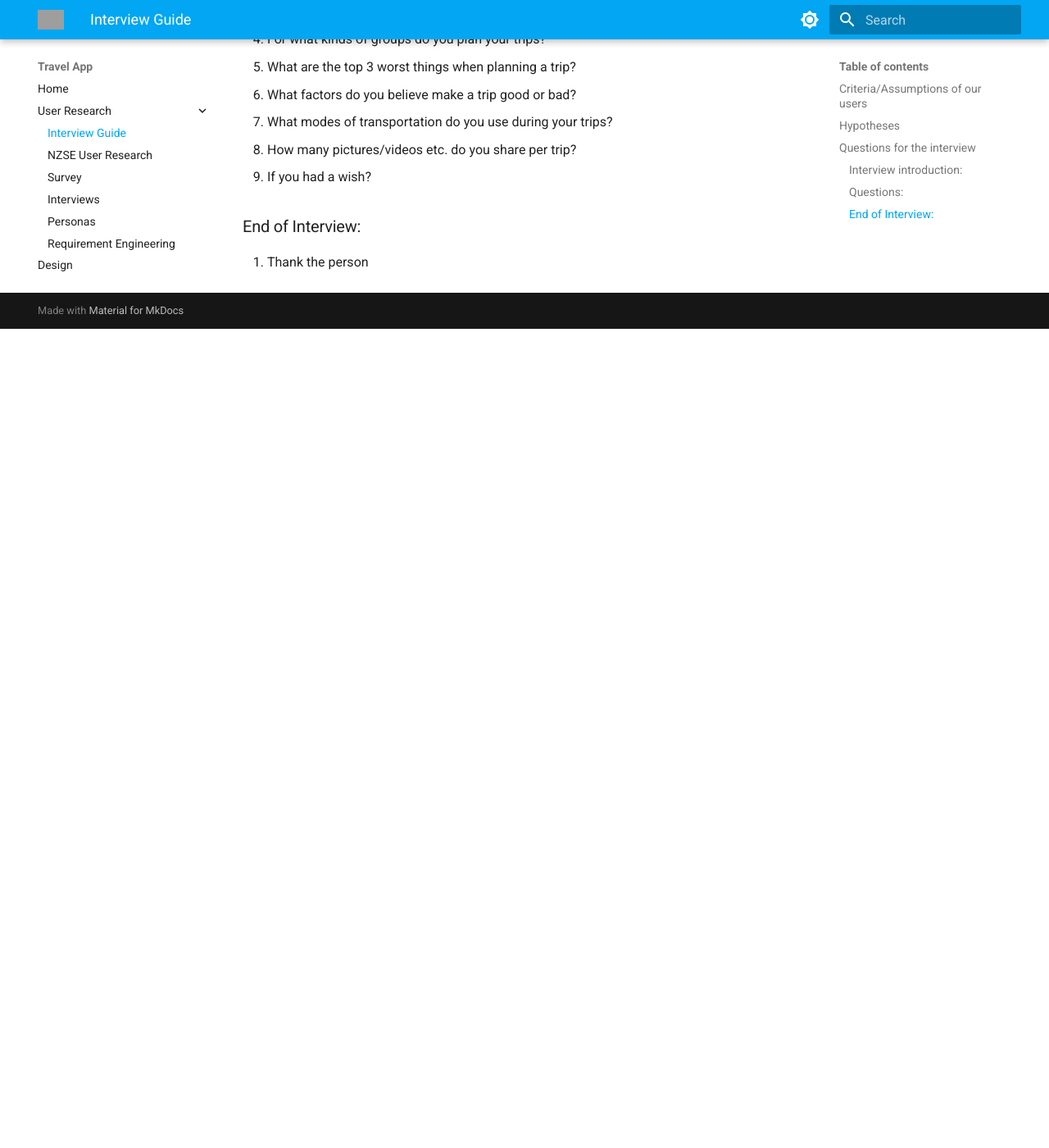
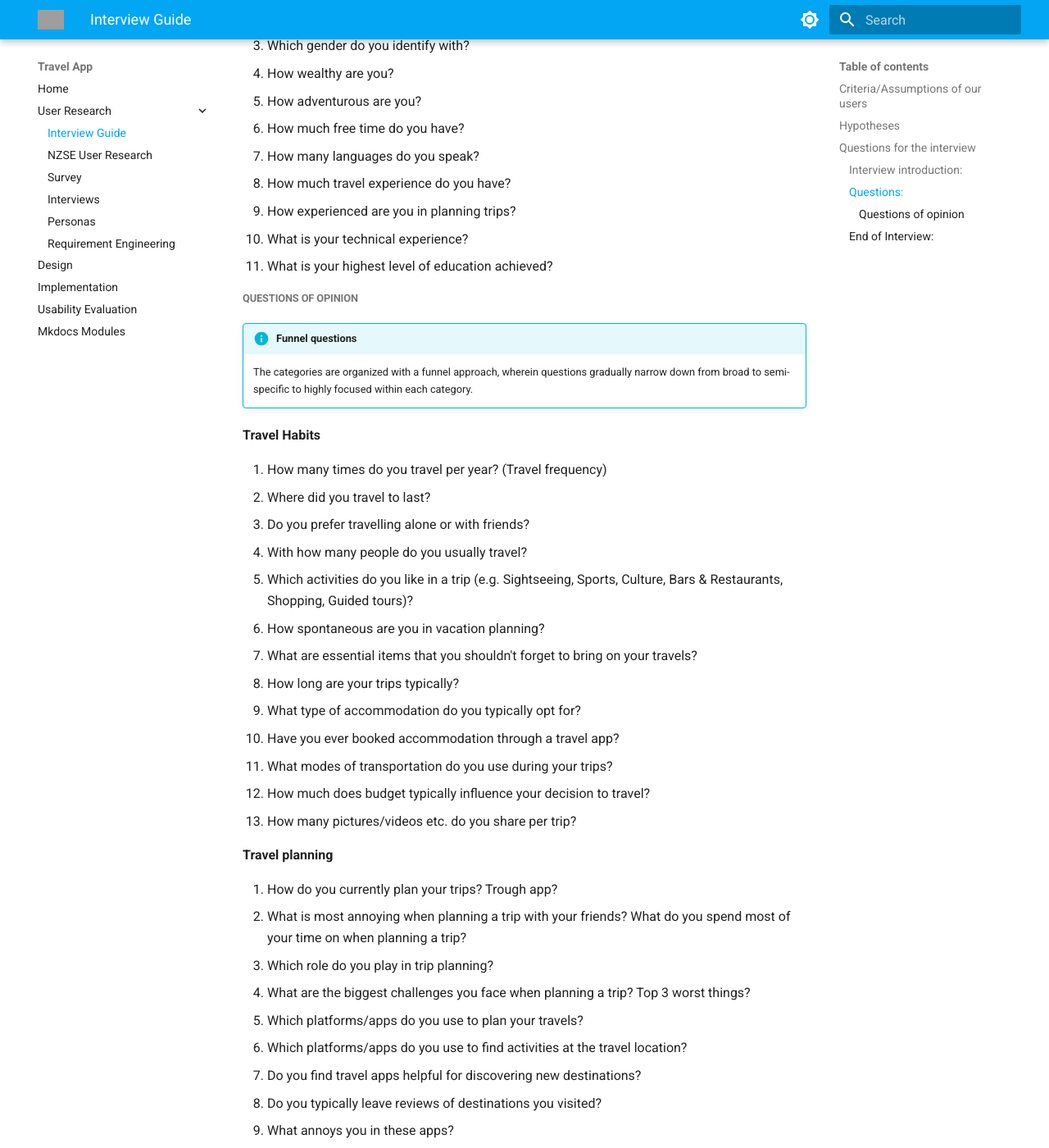
Before and after one commit to antebrl/travel-link, an MkDocs documentation site: the page built from docs/user-research/interview-guide.md, in a window 1280 px wide and 1400 px high, scrolled down 1709 px. Shown: the whole window at 82% size. Built offline with MkDocs 1.6.1 and Material for MkDocs 9.7.7, drawn with Linux system fonts in a browser that asks for light colours; before the commit the page ends 2110 px from its top, so only the background shows below that; some of the changed text lies outside the part shown; grey boxes are pictures that could not be loaded.

Commit message:
docs: refactor the interview guide - formulated more precisely (#29)

```diff
--- a/docs/user-research/interview-guide.md
+++ b/docs/user-research/interview-guide.md
@@ -38,17 +38,84 @@
 3. Goal of the interview: Gather different perspectives and needs
 
 ### Questions:
-1. How do you currently plan your trips?
-2. What do you spend most of your time on when planning a trip?
-3. What problems do you encounter when planning a trip?
 
-4. For what kinds of groups do you plan your trips?
-5. What are the top 3 worst things when planning a trip?
-6. What factors do you believe make a trip good or bad?
+**Personal Question**:
 
-7. What modes of transportation do you use during your trips?
-8. How many pictures/videos etc. do you share per trip?
-9. If you had a wish?
+1. What's your name?
+2. How old are you?
+3. Which gender do you identify with?
+4. How wealthy are you?
+5. How adventurous are you?
+6. How much free time do you have?
+7. How many languages do you speak?
+8. How much travel experience do you have?
+9. How experienced are you in planning trips?
+10. What is your technical experience?
+11. What is your highest level of education achieved?
+
+##### Questions of opinion
+!!! info "Funnel questions"
+	The categories are organized with a funnel approach, wherein questions gradually narrow down from broad to semi-specific to highly focused within each category.
+
+**Travel Habits**
+
+1. How many times do you travel per year? (Travel frequency)
+2. Where did you travel to last?
+3. Do you prefer travelling alone or with friends?
+4. With how many people do you usually travel?
+5. Which activities do you like in a trip (e.g. Sightseeing, Sports, Culture, Bars & Restaurants, Shopping, Guided tours)?
+6. How spontaneous are you in vacation planning?
+7. What are essential items that you shouldn't forget to bring on your travels?
+8. How long are your trips typically?
+9. What type of accommodation do you typically opt for?
+10. Have you ever booked accommodation through a travel app?
+11. What modes of transportation do you use during your trips?
+12. How much does budget typically influence your decision to travel?
+13. How many pictures/videos etc. do you share per trip?
+
+**Travel planning**
+
+1. How do you currently plan your trips? Trough app?
+2. What is most annoying when planning a trip with your friends? What do you spend most of your time on when planning a trip?
+3. Which role do you play in trip planning?
+4. What are the biggest challenges you face when planning a trip? Top 3 worst things?
+5. Which platforms/apps do you use to plan your travels?
+6. Which platforms/apps do you use to find activities at the travel location?
+7. Do you find travel apps helpful for discovering new destinations?
+8. Do you typically leave reviews of destinations you visited?
+9. What annoys you in these apps?
+
+**Travelling with new people**
+
+1. Have you ever used a travel app to connect with other travelers or locals for recommendations or meetups?
+2. Are you interesting in finding new people to travel with?
+3. What communication methods do you typically use when communicating with new people?
+4. What information do you want to have about the other people in advance?
+5. Are there any specific expectations or rules you would like to clarify with your travel companions before the trip?
+
+**App features**
+
+1. What are your primary reasons for using a travel app? (e.g. Manage Bookings, Itineraries, discover attractions, reviews, navigation, meeting new people)
+2. What are important aspects/features of a trip planning app?
+3. Rank the following app features:
+    - Organizing expenses (Financial management)
+    - Shared gallery for travel memories
+    - Shared checklists
+    - Weather for travel time period
+    - Chat
+    - Polls/Voting
+    - Shared travel documents organization
+    - Transportation details (flight, train, bus)
+    - Integrated map with planned activies
+    - Itineraries: Assign activities to days
+    - Discover activities at the travel destination
+    - Archive past trips
+4. Do you prefer travel apps that offer personalized recommendations based on your interests?
+
+**Ending question**:
+
+If you had a wish?
+Suggest any other features you want to see in the app.
 
 ### End of Interview:
 1. Thank the person
```
Also changed, not shown: other parts of docs/user-research/interview-guide.md (+1 -1 lines), docs/2-UserResearch.md (+0 -3 lines), docs/user-research/nzse-user-research.md (+1 -0 lines), docs/user-research/survey-evaluation.md (+1 -0 lines).
